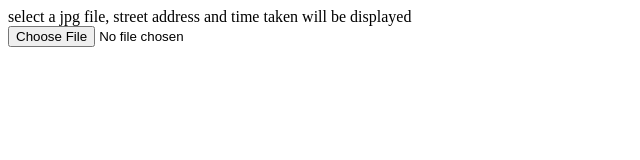
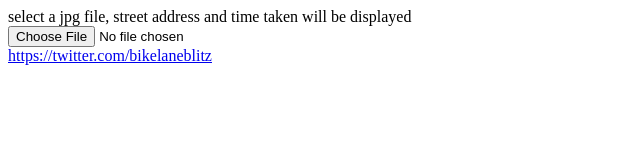
Before and after one commit to bikelaneblitz/bikelaneblitz.github.io, a plain HTML site: page index.html in a window 1280 px wide. Shown: the whole page, without its empty margins (0-640 px from the left). Drawn offline with nearby package versions, Linux system fonts and the light colour scheme; some packages are replaced by stand-ins of ours.

Commit message:
Update index.html

```diff
--- a/index.html
+++ b/index.html
@@ -17,6 +17,9 @@
   <input type="file" id="file"/>
   <div id="address"></div>
   <div id="time"></div>
+  <div>
+    <a href="https://twitter.com/bikelaneblitz">https://twitter.com/bikelaneblitz</a>
+  </div>
   <script>
 var $ = jQuery;
 $('#file').on('change', function(e){
```
